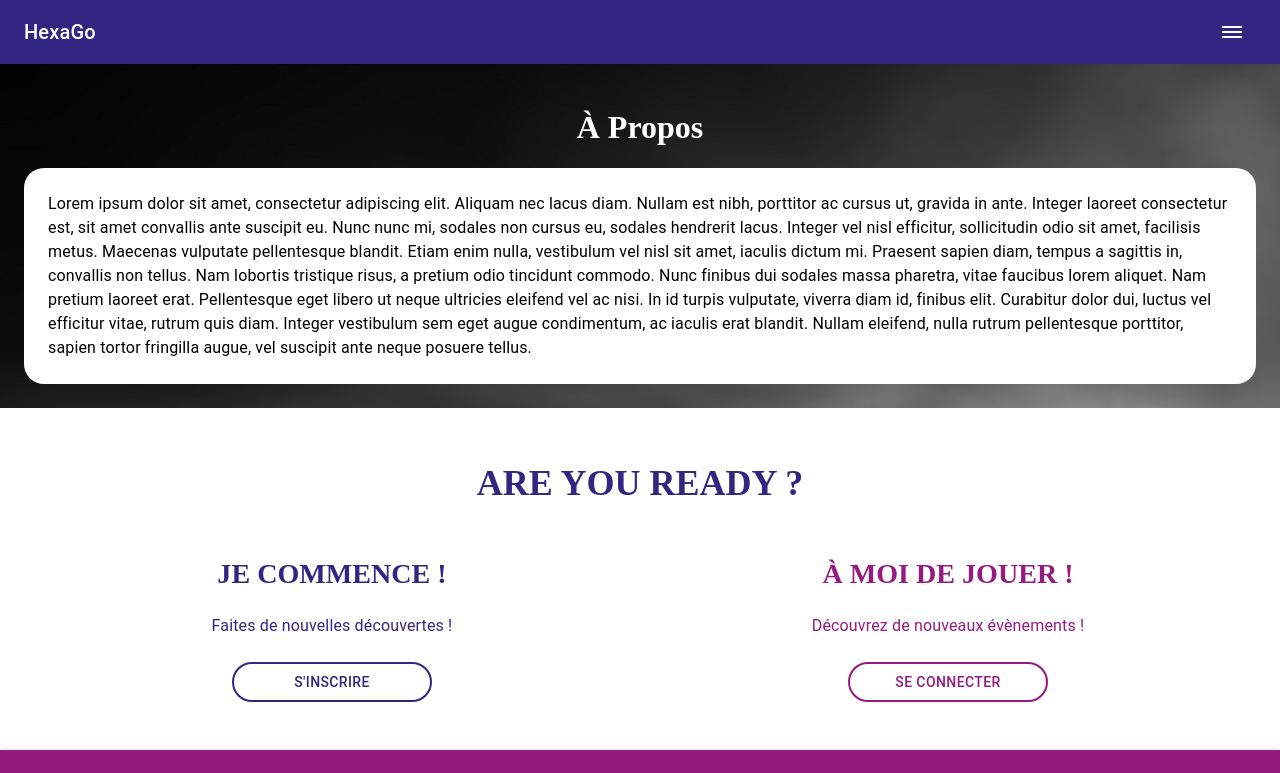
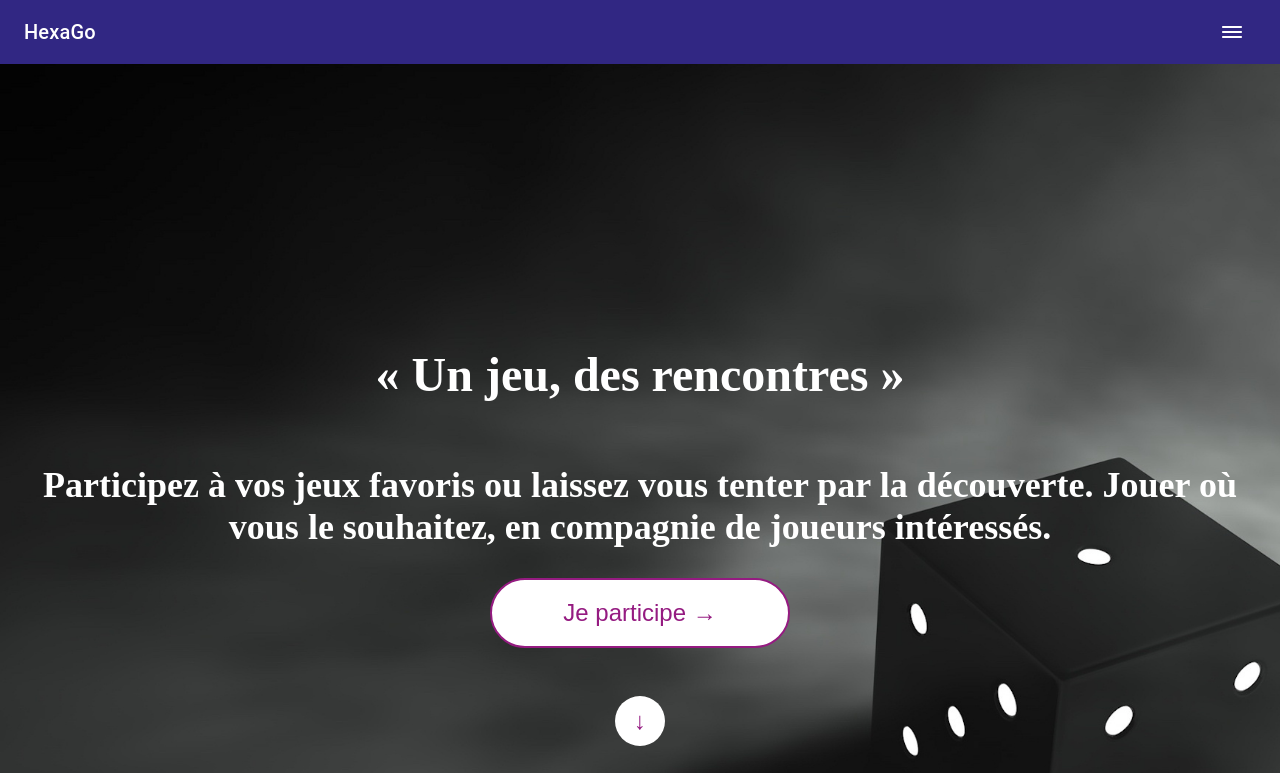
Before and after one commit to TheoWckr/hexago-front-final, a React (Create React App) app in the folder front/: page / in a window 1280 px wide. Shown: the top 773 px of the page. Built offline with nearby package versions, Linux system fonts and the light colour scheme.

Commit message:
Home page almost done

```diff
--- a/front/src/App.css
+++ b/front/src/App.css
@@ -1,6 +1,12 @@
 html, body {
   padding: 0;
   margin: 0;
+}
+
+.fullHeight {
+  display: flex;
+  flex-direction: column;
+  height: 100vh;
 }
 
 .App {
--- a/front/src/App.tsx
+++ b/front/src/App.tsx
@@ -27,6 +27,7 @@ const App = () => {
     return (
         <AuthContext.Provider value={{isLogged, signIn, updateToken, token, currentUser, disconnect}}>
             <Router>
+                <div className={'fullHeight'}>
                     <Header/>
                     <Switch>
                         <Route exact path="/">
@@ -63,6 +64,7 @@ const App = () => {
                             <RegisterPage/>
                         </Route>
                     </Switch>
+                </div>
             </Router>
         </AuthContext.Provider>
     );
--- a/front/src/components/home/about.tsx
+++ b/front/src/components/home/about.tsx
@@ -1,23 +1,21 @@
 import React from "react";
-import {Container, Typography} from "@material-ui/core";
 import {makeStyles} from "@material-ui/core/styles";
 
 const useStyles = makeStyles({
     root: {
-        display: "grid",
-        placeItems: "center",
-        background: 'url("dice.jpg") no-repeat',
-        backgroundSize: 'cover',
-        padding: '1.5rem'
+        padding: '1.5rem',
+        height: '100%',
+        display: 'flex',
+        flexDirection: 'column',
+        alignItems: 'center',
+        justifyContent: 'center',
+        textAlign: 'center',
+        fontSize: '1.5rem'
     },
     title: {
         color: '#ffffff'
     },
-    box: {
-        backgroundColor: '#ffffff',
-        borderRadius: '20px',
-        padding: '1.5rem',
-    },
+
 });
 
 export const About = () => {
@@ -25,22 +23,15 @@ export const About = () => {
 
     return (
         <div className={classes.root}>
-            <h1 className={classes.title}>À Propos</h1>
-            <Container className={classes.box}>
-                <Typography>
-                    Lorem ipsum dolor sit amet, consectetur adipiscing elit. Aliquam nec lacus diam. Nullam est nibh,
-                    porttitor ac cursus ut, gravida in ante. Integer laoreet consectetur est, sit amet convallis ante
-                    suscipit eu. Nunc nunc mi, sodales non cursus eu, sodales hendrerit lacus. Integer vel nisl
-                    efficitur, sollicitudin odio sit amet, facilisis metus. Maecenas vulputate pellentesque blandit.
-                    Etiam enim nulla, vestibulum vel nisl sit amet, iaculis dictum mi. Praesent sapien diam, tempus a
-                    sagittis in, convallis non tellus. Nam lobortis tristique risus, a pretium odio tincidunt commodo.
-                    Nunc finibus dui sodales massa pharetra, vitae faucibus lorem aliquet. Nam pretium laoreet erat.
-                    Pellentesque eget libero ut neque ultricies eleifend vel ac nisi. In id turpis vulputate, viverra
-                    diam id, finibus elit. Curabitur dolor dui, luctus vel efficitur vitae, rutrum quis diam. Integer
-                    vestibulum sem eget augue condimentum, ac iaculis erat blandit. Nullam eleifend, nulla rutrum
-                    pellentesque porttitor, sapien tortor fringilla augue, vel suscipit ante neque posuere tellus.
-                </Typography>
-            </Container>
+            <h1 className={classes.title}>&laquo; Un jeu, des rencontres &raquo;</h1>
+            <h2 className={classes.title}>Participez à vos jeux favoris ou laissez vous tenter par la découverte. Jouer
+                où vous le souhaitez, en compagnie de joueurs intéressés.</h2>
+            <button className={'callToActionBtn'}>
+                Je participe <span>&rarr;</span>
+            </button>
+            <button className={'goDownBtn'}>
+                <span>&darr;</span>
+            </button>
         </div>
     )
 };
--- a/front/src/components/home/home.css
+++ b/front/src/components/home/home.css
@@ -0,0 +1,45 @@
+.remainHeight {
+    flex: 1;
+    background: url('../../assets/dice.jpg') no-repeat;
+    background-size: cover;
+}
+
+.callToActionBtn {
+    font-size: 1.5rem;
+    color: #951B81;
+    border-width: 2px;
+    border-style: solid;
+    border-color: #951B81;
+    min-width: 300px;
+    min-height: 70px;
+    border-radius: 50px;
+    background-color: #fff;
+}
+
+.callToActionBtn span {
+    transition: 0.5s;
+}
+
+.callToActionBtn:hover {
+    cursor: pointer;
+}
+
+.callToActionBtn:hover > span {
+    transition: 0.5s;
+    margin-left: 10px;
+}
+
+.goDownBtn {
+    font-size: 1.5rem;
+    color: #951B81;
+    border: none;
+    margin-top: 3rem;
+    min-width: 50px;
+    min-height: 50px;
+    border-radius: 50%;
+    background-color: #fff;
+}
+
+.goDownBtn:hover {
+    cursor: pointer;
+}
--- a/front/src/components/home/home.tsx
+++ b/front/src/components/home/home.tsx
@@ -3,6 +3,7 @@ import {Typography, Grid, Button} from "@material-ui/core";
 import {About} from "./about";
 import {makeStyles} from "@material-ui/core/styles";
 import {EventCity} from "./eventCity";
+import './home.css';
 
 const useStyles = makeStyles({
     root: {
@@ -43,7 +44,7 @@ export const Home = () => {
     const classes = useStyles();
 
     return (
-        <div>
+        <div className={'remainHeight'}>
             <About/>
             <div className={classes.root}>
                 <h2 className={classes.primary}>ARE YOU READY ?</h2>
--- a/front/src/index.tsx
+++ b/front/src/index.tsx
@@ -3,15 +3,13 @@ import ReactDOM from 'react-dom';
 import './index.css';
 import App from './App';
 import * as serviceWorker from './serviceWorker';
-import { MuiPickersUtilsProvider } from '@material-ui/pickers';
+import {MuiPickersUtilsProvider} from '@material-ui/pickers';
 
 import DateFnsUtils from "@date-io/date-fns";
 
 ReactDOM.render(
-
     <MuiPickersUtilsProvider utils={DateFnsUtils}>
-        <meta charSet="utf-8"/>
-    <App />
+        <App/>
     </MuiPickersUtilsProvider>, document.getElementById('root'));
 
 // If you want your app to work offline and load faster, you can change
```
Also changed, not shown: front/src/assets/dice.jpg (renamed from front/public/dice.jpg). Lines whose indentation alone changed are shown as unchanged.
